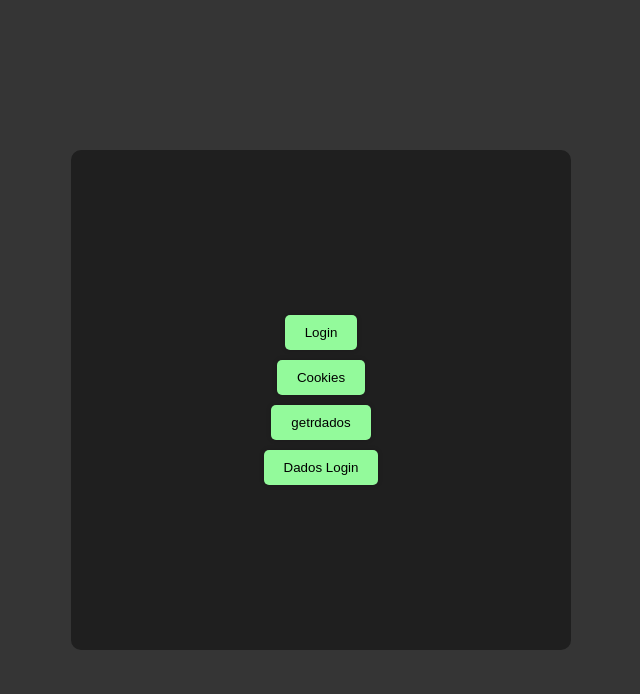
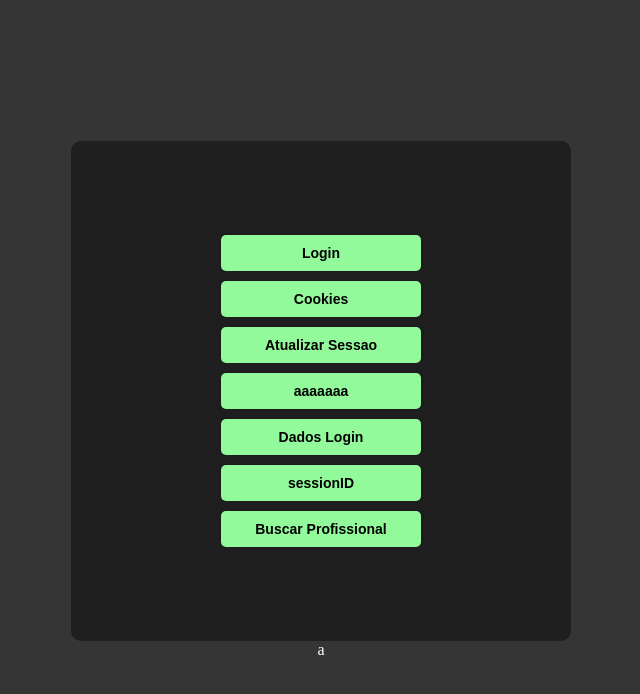
Before and after one commit to lucassouzacodigos/celere_standalone, a React (Vite) app: page / in a window 1280 px wide. Shown: the top 694 px of the page, without its empty margins (319-959 px from the left). Built offline with nearby package versions, Linux system fonts and the light colour scheme.

Commit message:
feat:nao lembro qual foi a evolução mas evoluiu

```diff
--- a/package.json
+++ b/package.json
@@ -6,6 +6,7 @@
   "author": "example.com",
   "homepage": "https://electron-vite.org",
   "scripts": {
+    "dev:watch": "nodemon --watch src/main --watch src/preload --ext ts --exec \"electron-vite dev\"",
     "format": "prettier --write .",
     "lint": "eslint --cache .",
     "start": "electron-vite preview",
@@ -20,7 +21,8 @@
   "dependencies": {
     "@electron-toolkit/preload": "^3.0.2",
     "@electron-toolkit/utils": "^4.0.0",
-    "electron-updater": "^6.3.9"
+    "electron-updater": "^6.3.9",
+    "nodemon": "^3.1.14"
   },
   "devDependencies": {
     "@electron-toolkit/eslint-config": "^2.1.0",
--- /dev/null
+++ b/src/main/scripts/scripts.js
@@ -0,0 +1,9 @@
+
+
+export function teste() {
+    console.log('teste')
+}
+
+export function consoleLogCookies(){
+    window.electron.consoleLogCookies()
+}
--- a/src/preload/index.js
+++ b/src/preload/index.js
@@ -19,7 +19,9 @@ if (process.contextIsolated) {
   window.electron = {
     openLoginPage: () => ipcRenderer.send('open-login-page'),
     consoleLogCookies: () => ipcRenderer.send('console-log-cookies'),
+    getFastMedicSession: () => ipcRenderer.invoke('get-fast-medic-session'),
     dadosLogin: () => ipcRenderer.invoke('dados-login'),
+    buscarProfissional: (dados) => ipcRenderer.invoke('buscar-profissional', dados),
 
   }
   window.api = api
--- a/src/renderer/src/App.jsx
+++ b/src/renderer/src/App.jsx
@@ -1,16 +1,42 @@
 import Versions from './components/Versions'
 import electronLogo from './assets/electron.svg'
 import { useEffect, useState } from 'react'
+import * as scripts from '../../main/scripts/scripts.js'
 
 function App() {
   const ipcHandle = () => window.electron.ipcRenderer.send('ping')
 
+  const [teste, setTeste] = useState()
   const [dados, setDados] = useState()
+  const [FAST_SessionId, setFAST_SessionId] = useState("")
   const getDadosLogin = async () => {
     const response = await window.electron.dadosLogin()
+    const FAST_SessionId = await window.electron.getFastMedicSession()
     setDados(response)
+    setFAST_SessionId(FAST_SessionId)
   }
 
+  function getFastMedicSession() {
+    window.electron.getFastMedicSession()
+  }
+
+
+  async function buscarProfissional() {
+    const dados = {
+      nomeProfissional: "andreia astol",
+      conselho: "",
+      numCNS: "",
+      numCPF: "",
+      idQuery: 8,
+      sglOrgao: null,
+      codGrupoEspecialidade: null,
+      session: FAST_SessionId
+    }
+
+    const response = await window.electron.buscarProfissional(dados)
+    setTeste(response)
+    console.log(response)
+  }
 
   const openLoginPage = () => {
     window.electron.openLoginPage()
@@ -34,12 +60,26 @@ function App() {
       <div className="mainmenu flex-center">
 
         <button onClick={openLoginPage}>Login</button>
-        <button onClick={consoleLogCookies}>Cookies</button>
-        <button onClick={getDadosLogin}>getrdados</button>
+        <button onClick={scripts.consoleLogCookies}>Cookies</button>
+        <button onClick={getDadosLogin}>Atualizar Sessao</button>
+        <button onClick={scripts.teste}>aaaaaaa</button>
         <button onClick={() => console.log(dados)}>Dados Login</button>
+        <button onClick={getFastMedicSession}>sessionID</button>
+        <button onClick={buscarProfissional}>Buscar Profissional</button>
+      </div>
+
+      <div dangerouslySetInnerHTML={{ __html: teste || "a" }}>
+
       </div>
     </div>
   )
 }
 
 export default App
+
+
+
+/// só anotando, o metode de buscar ids de profissional, sera pelo link,
+///  consulta agenda, ao carregar a pagina ele da todos os profissionais com agendas criadas
+/// e seus respectivos ids
+/// ja usuarios, tera q ser pela pesquisa da recepcao
--- a/src/renderer/src/assets/main.css
+++ b/src/renderer/src/assets/main.css
@@ -42,6 +42,9 @@
 
 /* BUTTON STYLLE */
 button{
+  font-weight: bold;
+  font-size: 14px;
+  min-width: 200px;
   margin: 5px;
   border: none;
   outline: none;
```
Also changed, not shown: src/main/index.js (+28 -1 lines), src/main/scripts/buscarProfissionais.js (added, +20 -0 lines), 1 other file (tests, documents, lock files or other folders).
